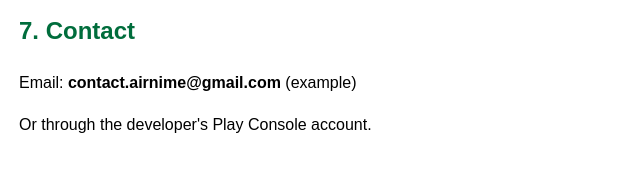
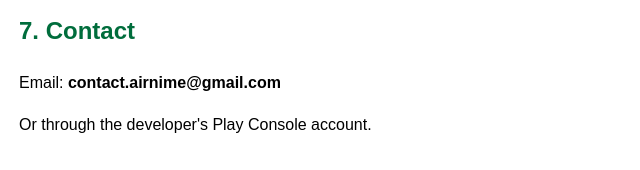
Before and after one commit to karansonimj2001/arrow-space, a plain HTML site: page index.html in a window 1280 px wide. Shown: the part 1113-1283 px from the top of the page, 221-861 px from the left. Drawn offline with Linux system fonts and the light colour scheme.

Commit message:
Fix email formatting in contact section

```diff
--- a/index.html
+++ b/index.html
@@ -42,7 +42,7 @@
     <p>If laws change or features evolve, we may update this policy. The latest version will always be on this page.</p>
 
     <h2>7. Contact</h2>
-    <p>Email: <strong>contact.airnime@gmail.com</strong> (example)</p>
+    <p>Email: <strong>contact.airnime@gmail.com</strong></p>
     <p>Or through the developer's Play Console account.</p>
 </body>
 </html>
```
